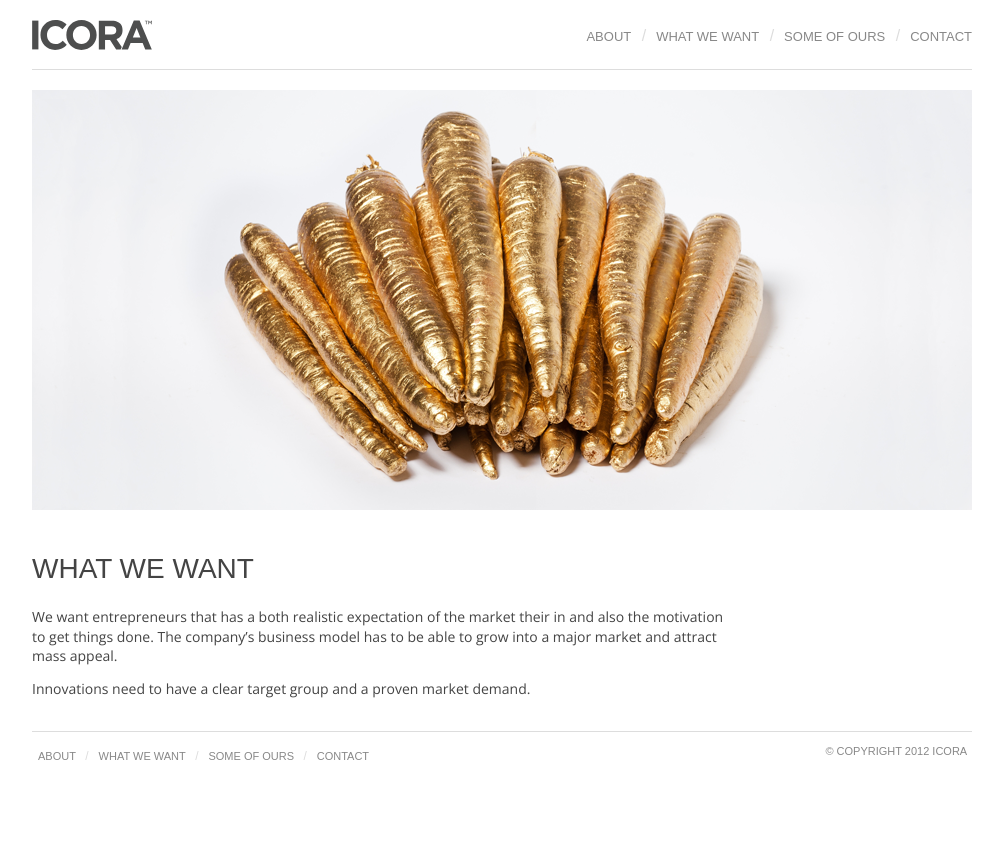
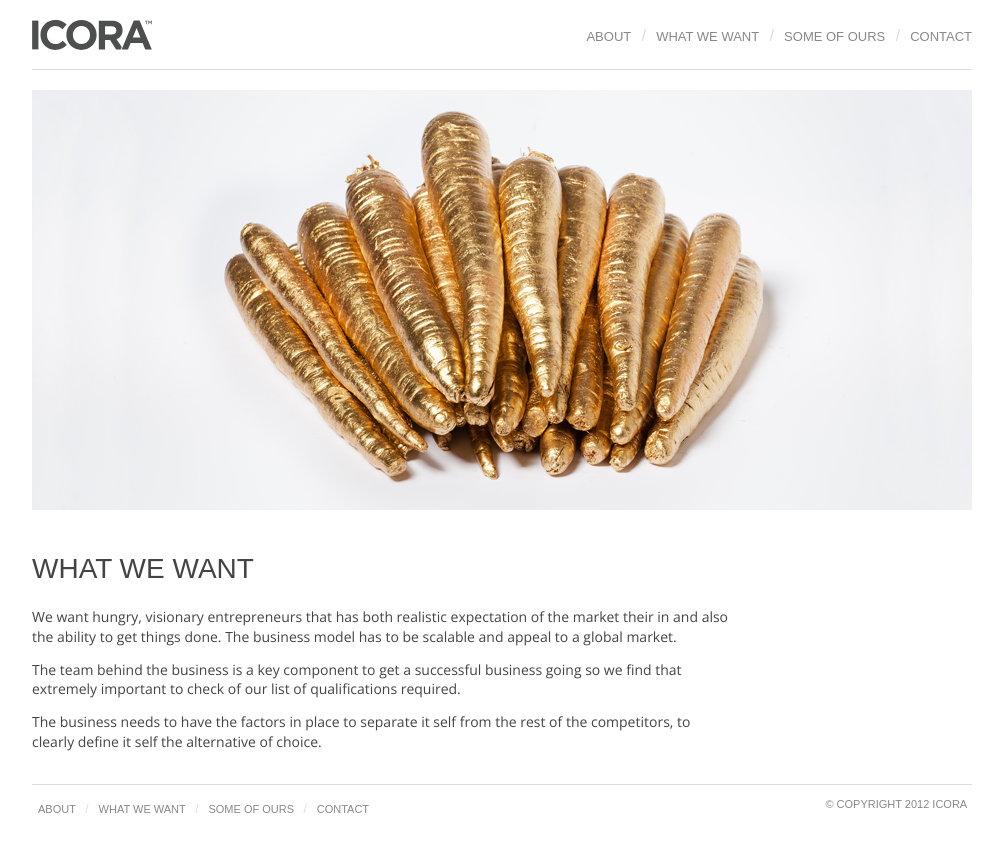
Before and after one commit to icora/icora.se, a Jekyll site: the page built from what-we-want/index.html, in a window 1280 px wide. Shown: the top 852 px of the page, without its empty margins (138-1141 px from the left). Built offline with Jekyll 4.4.1, drawn with Linux system fonts in a browser that asks for light colours; some web fonts are replaced.

Commit message:
Update index.html

```diff
--- a/what-we-want/index.html
+++ b/what-we-want/index.html
@@ -6,6 +6,9 @@ cover: what-we-want.jpg
 
 <h1>What we want</h1>
 
-<p>We want entrepreneurs that has a both realistic expectation of the market their in and also the motivation to get things done. The company’s business model has to be able to grow into a major market and attract mass appeal.</p>
+<p>We want hungry, visionary entrepreneurs that has both realistic expectation of the market their in and also the ability to get things done.
+The business model has to be scalable and appeal to a global market.</p>
 
-<p>Innovations need to have a clear target group and a proven market demand.</p>
+<p>The team behind the business is a key component to get a successful business going so we find that extremely important to check of our list of qualifications required.</p>
+
+<p>The business needs to have the factors in place to separate it self from the rest of the competitors, to clearly define it self the alternative of choice.</p>
```
